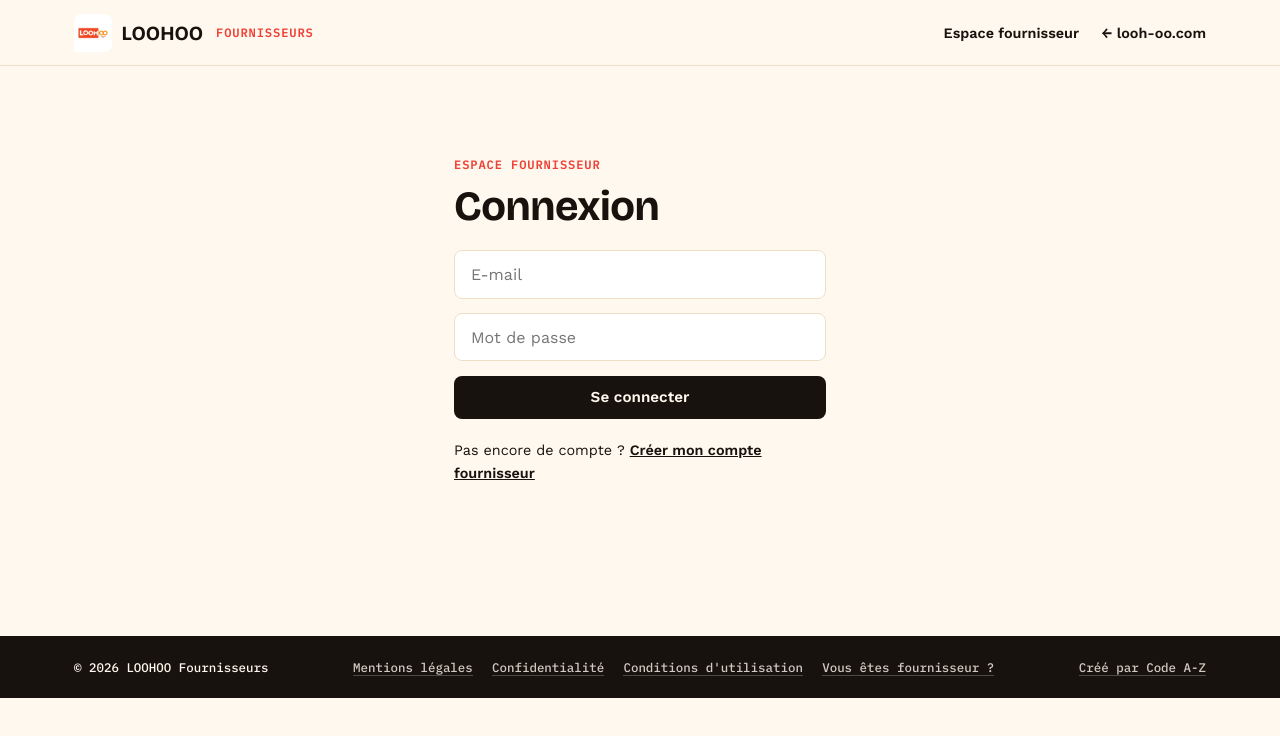
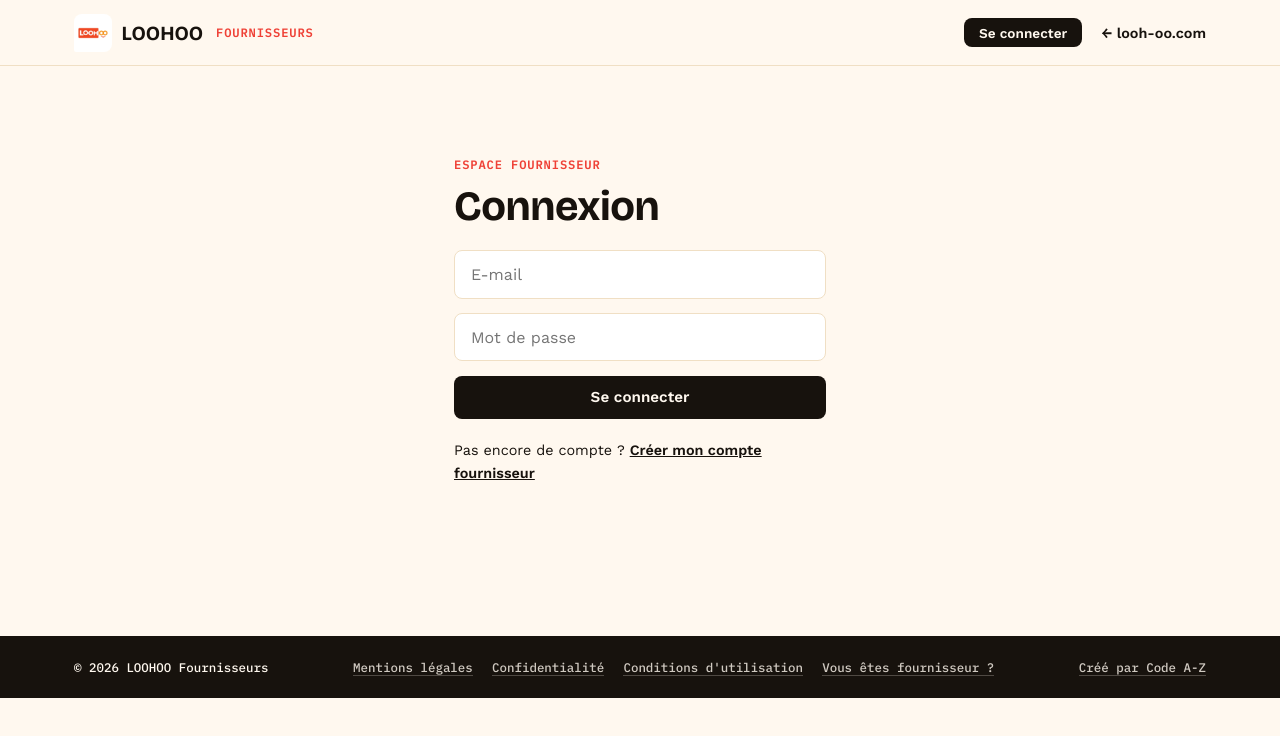
Before and after one commit to Agnissanv/loohoo-fournisseurs, a React (Vite) app: page /connexion in a window 1280 px wide. Shown: the top 736 px of the page. Built offline with nearby package versions, Linux system fonts and the light colour scheme; no server answers.

Commit message:
new header devices

```diff
--- a/src/api/fournisseurs.js
+++ b/src/api/fournisseurs.js
@@ -114,7 +114,7 @@ export async function recupererMonRole() {
   const { data: { session } } = await supabase.auth.getSession();
   if (!session) return { session: null, role: null };
   const [{ data: g }, { data: v }] = await Promise.all([
-    supabase.from('grossiste').select('id').eq('user_id', session.user.id).maybeSingle(),
+    supabase.from('grossiste').select('id, nom').eq('user_id', session.user.id).maybeSingle(),
     supabase.from('vendeur').select('id, nom, telephone').eq('user_id', session.user.id).maybeSingle(),
   ]);
   if (g) return { session, role: 'fournisseur', profil: g };
--- a/src/components/Header.jsx
+++ b/src/components/Header.jsx
@@ -1,21 +1,32 @@
 import React, { useEffect, useState } from 'react';
-import { Link } from 'react-router-dom';
-import { suivreSession, recupererMonRole, compterMessagesNonLus } from '../api/fournisseurs.js';
+import { Link, useNavigate } from 'react-router-dom';
+import { LogOut } from 'lucide-react';
+import { suivreSession, recupererMonRole, deconnecterFournisseur, compterMessagesNonLus } from '../api/fournisseurs.js';
 
 export default function Header() {
+  const navigate = useNavigate();
   const [session, setSession] = useState(undefined);
-  const [role, setRole] = useState(null);
+  const [identite, setIdentite] = useState(null); // null tant qu'on ne sait pas, { role, nom } sinon
   const [nonLus, setNonLus] = useState(0);
 
   useEffect(() => suivreSession(setSession), []);
 
   useEffect(() => {
-    if (!session) { setRole(null); setNonLus(0); return; }
+    if (!session) { setIdentite(null); setNonLus(0); return; }
     recupererMonRole().then((r) => {
-      setRole(r.role);
-      if (r.role) compterMessagesNonLus(r.role).then(setNonLus);
+      if (r.role) {
+        setIdentite({ role: r.role, nom: r.profil?.nom });
+        compterMessagesNonLus(r.role).then(setNonLus);
+      } else {
+        setIdentite(null);
+      }
     });
   }, [session]);
+
+  async function seDeconnecter() {
+    await deconnecterFournisseur();
+    navigate('/');
+  }
 
   return (
     <header style={styles.header}>
@@ -26,16 +37,27 @@ export default function Header() {
           <span className="etiquette" style={{ marginLeft: '0.2rem' }}>Fournisseurs</span>
         </Link>
 
-        <div style={{ display: 'flex', alignItems: 'center', gap: '1.4rem' }}>
-          {session ? (
-            <Link to="/conversations" style={styles.lien}>
-              Mes conversations
-              {nonLus > 0 && (
-                <span className="badge" style={{ background: 'var(--loo-rouge)', color: '#fff', marginLeft: '0.4rem' }}>{nonLus}</span>
+        <div style={{ display: 'flex', alignItems: 'center', gap: '1.2rem', flexWrap: 'wrap' }}>
+          {session === undefined ? null : identite ? (
+            <>
+              <span style={{ fontSize: '0.82rem', opacity: 0.55 }}>
+                Connecté{identite.role === 'fournisseur' ? ' en tant que fournisseur' : ''} — {identite.nom}
+              </span>
+              {identite.role === 'fournisseur' && (
+                <Link to="/tableau-de-bord" style={styles.lien}>Tableau de bord</Link>
               )}
+              <Link to="/conversations" style={styles.lien}>
+                Mes conversations
+                {nonLus > 0 && <span className="badge" style={{ background: 'var(--loo-rouge)', color: '#fff', marginLeft: '0.4rem' }}>{nonLus}</span>}
+              </Link>
+              <button type="button" className="btn btn-outline" style={{ padding: '0.4em 0.9em', fontSize: '0.82rem' }} onClick={seDeconnecter}>
+                <LogOut size={14} /> Déconnexion
+              </button>
+            </>
+          ) : (
+            <Link to="/connexion" className="btn btn-primary" style={{ padding: '0.5em 1.1em', fontSize: '0.85rem', border: 0 }}>
+              Se connecter
             </Link>
-          ) : (
-            <Link to="/connexion" style={styles.lien}>Espace fournisseur</Link>
           )}
           <a href="https://looh-oo.com" style={styles.lien}>← looh-oo.com</a>
         </div>
@@ -49,7 +71,7 @@ const styles = {
     position: 'sticky', top: 0, zIndex: 20, background: 'rgba(255, 248, 239, 0.9)',
     backdropFilter: 'blur(8px)', borderBottom: '1px solid var(--loo-papier-ombre)',
   },
-  barre: { display: 'flex', alignItems: 'center', justifyContent: 'space-between', padding: '0.85rem 1.5rem' },
+  barre: { display: 'flex', alignItems: 'center', justifyContent: 'space-between', padding: '0.85rem 1.5rem', flexWrap: 'wrap', gap: '0.8rem' },
   logoLigne: { display: 'flex', alignItems: 'center', gap: '0.6rem' },
   logo: { borderRadius: '8px 8px 8px 2px' },
   logoTexte: { fontFamily: 'var(--police-affiche)', fontWeight: 700, fontSize: '1.25rem', color: 'var(--loo-encre)' },
```
